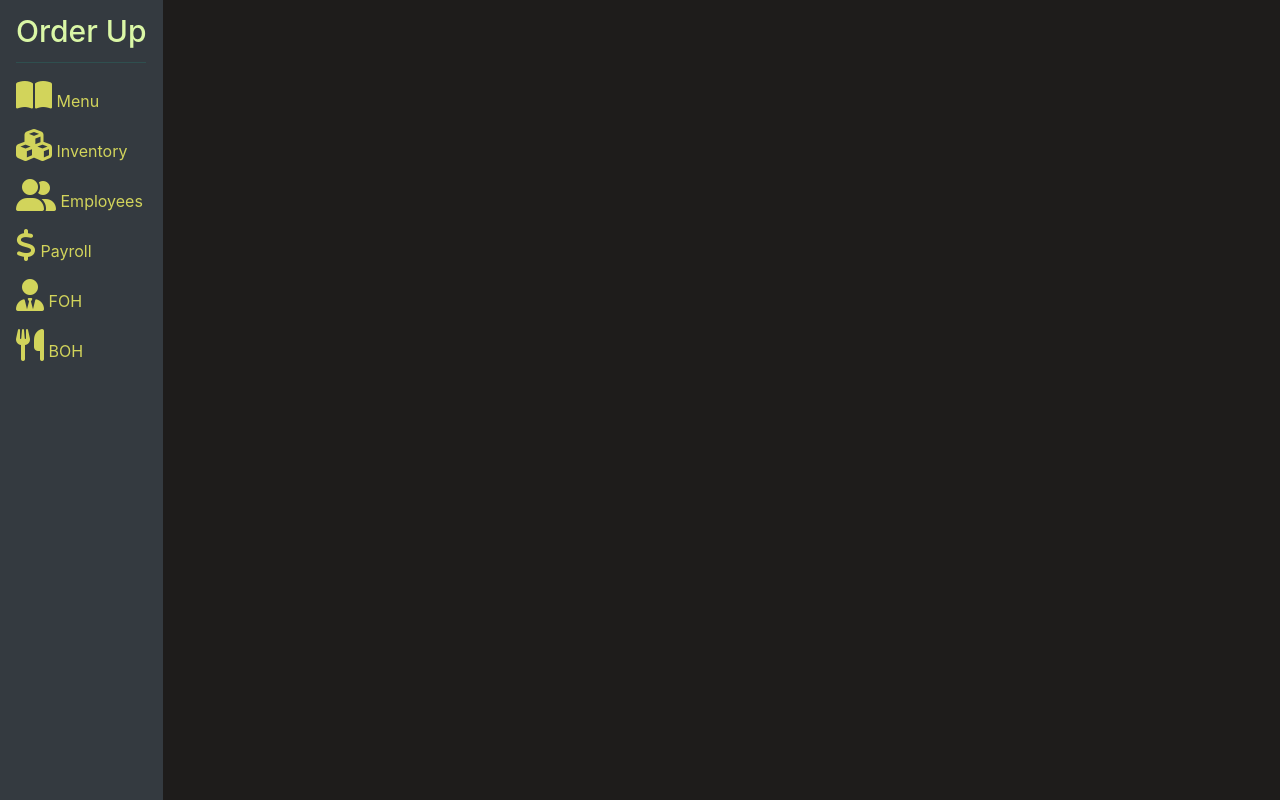
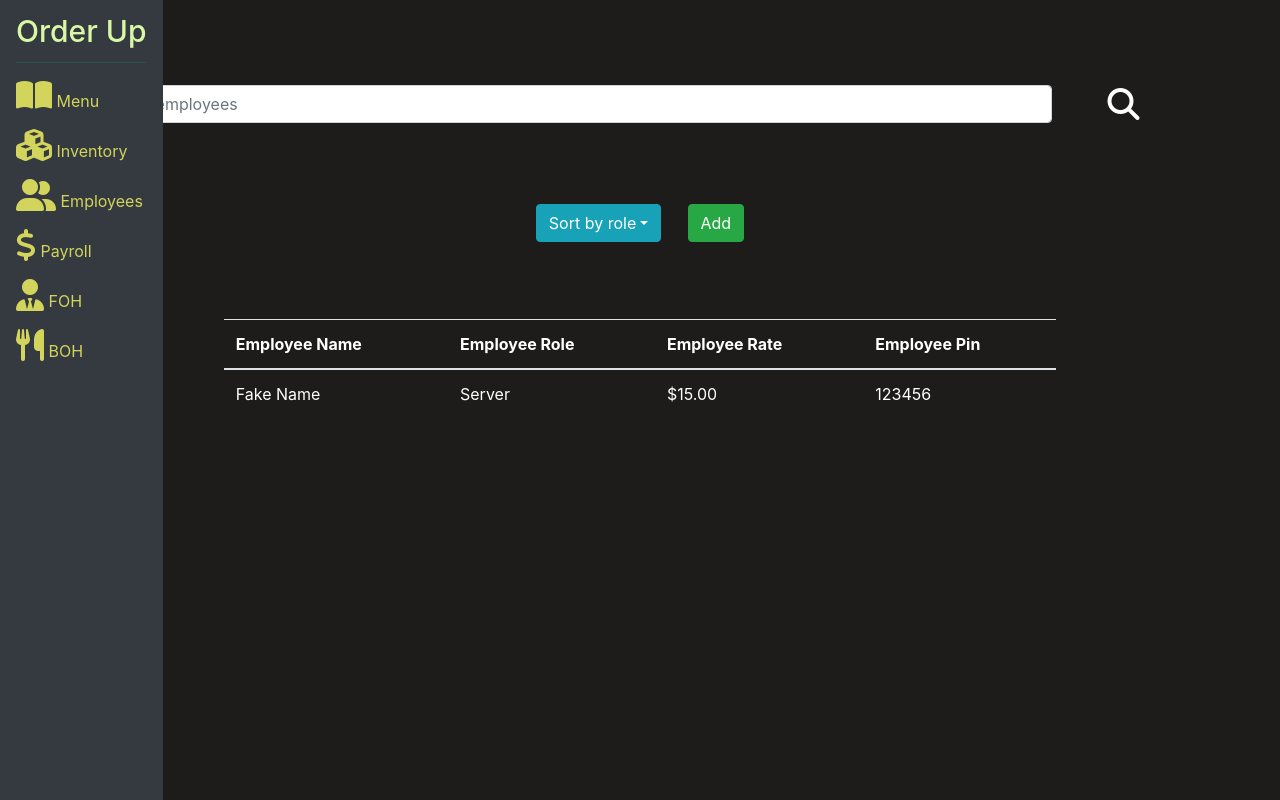
Before and after one commit to justnle/order-up, a React (Create React App) app in the folder client/: page / in a window 1280 px wide. Built offline with nearby package versions, Linux system fonts and the light colour scheme.

Commit message:
Manage employees page

```diff
--- a/client/src/App.js
+++ b/client/src/App.js
@@ -1,11 +1,11 @@
-
 import React from "react";
 import Sidebar from "./components/Sidebar";
-
+import Employees from "./pages/Employees/index";
 function App() {
   return (
     <div className="App">
       <Sidebar />
+      <Employees />
     </div>
   );
 }
--- a/client/src/components/Buttons/index.js
+++ b/client/src/components/Buttons/index.js
@@ -1,37 +1,48 @@
 import React from "react";
 import Button from "react-bootstrap/Button";
 
-export function AddButton() {
+function AddButton() {
   return <Button variant="success">Add</Button>;
 }
-export function SubmitButton() {
+function SubmitButton() {
   return (
     <Button variant="primary" type="Submit">
       Submit
     </Button>
   );
 }
-export function SelectButton() {
+function SelectButton() {
   return <Button variant="success">Select</Button>;
 }
-export function ViewButton() {
+function ViewButton() {
   return <Button variant="info">View</Button>;
 }
-export function LogoutButton() {
+function LogoutButton() {
   return <Button variant="danger">Logout</Button>;
 }
-export function CloseButton() {
+function CloseButton() {
   return <Button variant="danger">X</Button>;
 }
-export function OrderSold() {
+function OrderSoldButton() {
   return <Button variant="danger">Mark Order Sold</Button>;
 }
-export function ClockInButton() {
+function ClockInButton() {
   return <Button variant="primary">Clock In</Button>;
 }
-export function ClockOutButton() {
+function ClockOutButton() {
   return <Button variant="danger">Clock Out</Button>;
 }
-export function MenuItemButton({ children }) {
+function MenuItemButton({ children }) {
   return <Button variant="dark">{children}</Button>;
 }
+export {
+  AddButton,
+  SubmitButton,
+  ViewButton,
+  LogoutButton,
+  CloseButton,
+  OrderSoldButton,
+  ClockInButton,
+  ClockOutButton,
+  MenuItemButton
+};
--- a/client/src/pages/Employees/index.js
+++ b/client/src/pages/Employees/index.js
@@ -0,0 +1,60 @@
+import React from "react";
+import SearchBar from "../../components/SearchBar/index";
+import Container from "react-bootstrap/Container";
+import DropDownInput from "../../components/DropDownInput/index";
+import TableComponent from "../../components/Table/index";
+import { AddButton } from "../../components/Buttons/index";
+class Employees extends React.Component {
+  render() {
+    return (
+      <div>
+        <Container>
+          <SearchBar
+            placeholder="Search employees"
+            style={{
+              display: "flex",
+              alignSelf: " center"
+            }}
+          />
+        </Container>
+        <div
+          className="row"
+          style={{
+            display: "flex",
+            justifyContent: "center"
+          }}
+        >
+          <div style={{ margin: "1%" }}>
+            <DropDownInput>Sort by role</DropDownInput>
+          </div>
+          <div style={{ margin: "1%" }}>
+            <AddButton />
+          </div>
+        </div>
+        <Container
+          style={{ display: "flex", justifyContent: "center", marginTop: "5%" }}
+        >
+          <TableComponent style={{ width: "75%", color: "white" }}>
+            <thead>
+              <TableComponent.TR>
+                <TableComponent.TH>Employee Name</TableComponent.TH>
+                <TableComponent.TH>Employee Role</TableComponent.TH>
+                <TableComponent.TH>Employee Rate</TableComponent.TH>
+                <TableComponent.TH>Employee Pin</TableComponent.TH>
+              </TableComponent.TR>
+            </thead>
+            <tbody>
+              <TableComponent.TR>
+                <TableComponent.TD>Fake Name</TableComponent.TD>
+                <TableComponent.TD>Server</TableComponent.TD>
+                <TableComponent.TD>$15.00</TableComponent.TD>
+                <TableComponent.TD>123456</TableComponent.TD>
+              </TableComponent.TR>
+            </tbody>
+          </TableComponent>
+        </Container>
+      </div>
+    );
+  }
+}
+export default Employees;
```
